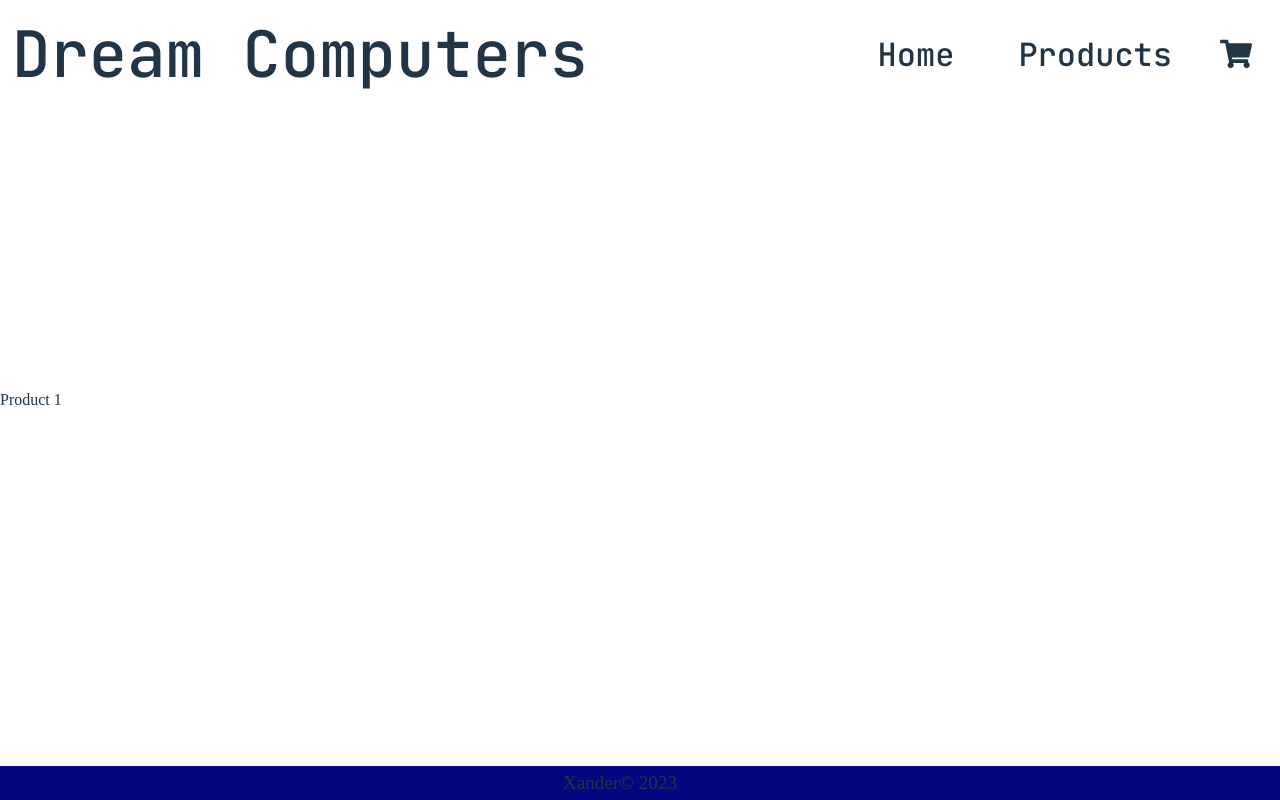
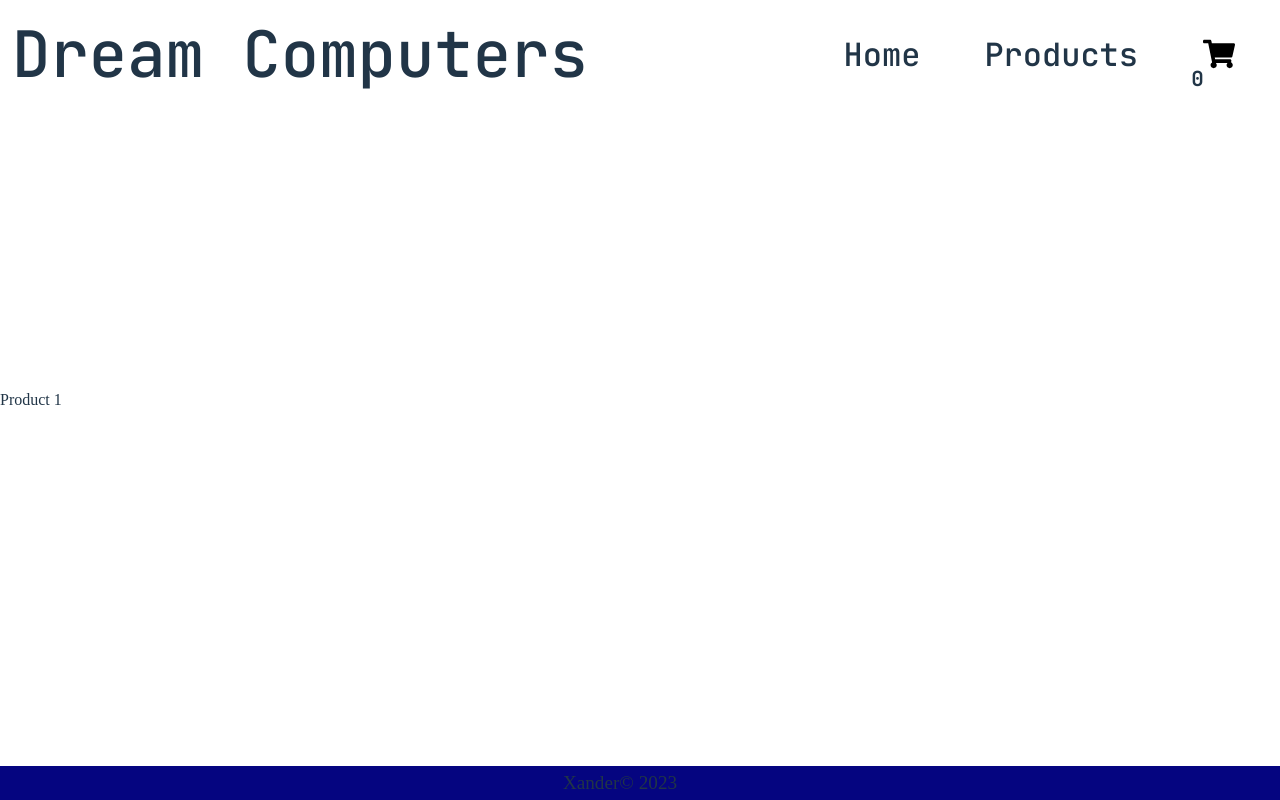
Before and after one commit to xandernesta/odin-shopping-cart, a React (Vite) app: page /products in a window 1280 px wide. Built offline with nearby package versions, Linux system fonts and the light colour scheme; some icons are missing; a web font is replaced by a local one.

Commit message:
added cart icon rendering and styling, added quantity to go with it

```diff
--- a/src/App.jsx
+++ b/src/App.jsx
@@ -1,27 +1,19 @@
 import { useState } from 'react'
 import styled from 'styled-components'
-import {FancyButton} from './components/Button/Button.jsx'
-import {Footer} from './components/Footer/Footer'
-import {Link} from 'react-router-dom'
+import { FancyButton } from './components/Button/Button.jsx'
+import { Footer } from './components/Footer/Footer'
+import { Link } from 'react-router-dom'
 
 export function App () {
-  const [count, setCount] = useState(0)
-
-  const handleClick = () => {
-    setCount(prev => prev + 1)
-  }
   return (
-    <>
-      <MainWrapper>
+    <MainWrapper data-testid='appbg'>
       <h1>Dream Computers</h1>
-        <Link to="products">
-          <FancyButton onClick={handleClick}>Shop Now</FancyButton>
+      <Link to='products'>
+        <FancyButton>Shop Now</FancyButton>
       </Link>
     </MainWrapper>
-    </>
   )
 }
-
 
 const MainWrapper = styled.div`
   position: absolute;
--- a/src/components/Button/Button.jsx
+++ b/src/components/Button/Button.jsx
@@ -1,4 +1,3 @@
-import { StyledButton, FancyButton } from "./Button.styles.js"
+import { StyledButton, FancyButton } from './Button.styles.js'
 
-
-export {StyledButton, FancyButton}
+export { StyledButton, FancyButton }
--- a/src/components/Button/Button.styles.js
+++ b/src/components/Button/Button.styles.js
@@ -2,33 +2,41 @@ import styled from 'styled-components'
 
 //initially had the styled-components imported into the Button.jsx but moved into its only styles.js sheet for better organization and customization
 export const StyledButton = styled.button`
-  border-radius: 16px;
+  border-radius: 50px;
   border: 1px solid transparent;
-  padding: 0.6em 1.2em;
-  margin: .6em;
-  font-size: 1em;
-  font-weight: 500;
+  padding: 0.8rem 0.8rem;
+  margin: 0.2rem;
+  font-size: 2rem;
+  font-weight: bold;
   font-family: 'Roboto';
-  color: ${(props) => props.variant === 'outline' ? 'rgba(0,0,0)':'rgb(255, 255, 255)'};
+  color: ${({variant}) =>
+    variant === 'round' ? 'rgba(0,0,0)' : 'rgb(230, 223, 223)'};
   //instead of a static color for background-color and color now using props to conditionally set it based on a variant used
-  background-color: ${(props) => props.variant === 'outline' ? 'rgb(255, 255, 255)': 'rgba(69,23,23)'};
-  text-align: center;
-  display: inline-block;
+  background-color: ${props =>
+    props.variant === 'round' ? 'rgb(255, 255, 255)' : 'rgba(69,23,23)'};
+  display: flex;
+  align-items: center;
+  justify-content: center;
   cursor: pointer;
   transition: border-color 0.25s;
-  &:hover{
-    border: ${(props)=> props.variant === 'outline' ? '2px solid rgba(5, 57, 216, 1)' :'1px solid #646cff'};
-    margin: ${(props)=> props.variant === 'outline' ? 'calc(.6em - 1px)': '.6em'};
-    } ;
+  &:hover {
+    .cartIcon {
+      fill: #3232f1;
+    }
+  }
 `
 //creating a variant button that extends the styles of the previous button that we can customize specific properties
 export const FancyButton = styled(StyledButton)`
-  background-image: linear-gradient(to right, rgb(21, 21, 219) 0%, rgb(25, 25, 69)  100%);
+  background-image: linear-gradient(
+    to right,
+    rgb(21, 21, 219) 0%,
+    rgb(25, 25, 69) 100%
+  );
   border: none;
   margin: 1px;
   font-size: 1.5rem;
-  &:hover{
-    margin:0;
+  &:hover {
+    margin: 0;
     border: 1px solid white;
-    } ;
+  }
 `
--- a/src/components/Header/Header.jsx
+++ b/src/components/Header/Header.jsx
@@ -1,14 +1,13 @@
 import styled from 'styled-components'
 import { Link } from 'react-router-dom'
-import {NavBar} from '../NavBar/NavBar'
+import { NavBar } from '../NavBar/NavBar'
 
-export function Header(){
+export function Header () {
   return (
     <HeaderStyle>
-      <Link to="/">Dream Computers</Link>
+      <StyledLink to='/'>Dream Computers</StyledLink>
       <NavBar />
     </HeaderStyle>
-
   )
 }
 
@@ -22,17 +21,15 @@ const HeaderStyle = styled.header`
   font-weight: 600;
   text-align: left;
   width: 100vw;
-  padding: .75rem;
+  padding: 0.75rem;
   position: absolute;
   top: 0;
   left: 0;
   background: linear-gradient(90deg, var(--light-blue) 0%, var(--yellow) 100%);
   border-color: 1px solid var(--dark-font-color);
-  ${Link}{
-      font-family: 'Montserrat';
+`
+const StyledLink = styled(Link)`
+  &:hover {
+    color: var(--dark-font-color);
   }
-  ${Link}:hover{
-      color: var(--light-font-color);
-  }
-
 `
--- a/src/components/NavBar/NavBar.jsx
+++ b/src/components/NavBar/NavBar.jsx
@@ -1,21 +1,30 @@
-import {NavWrapper, NavLinkStyle} from './NavBar.styles.js'
+import {
+  NavWrapper,
+  NavLinkStyle,
+  ButtonContainer,
+  Quantity
+} from './NavBar.styles.js'
 import { FaShoppingCart } from 'react-icons/fa'
+import { StyledButton } from '../Button/Button'
+import { IconContext } from 'react-icons'
 
 export const NavBar = () => {
-
-    return(
-        <NavWrapper>
-            <NavBarLink path='/' name='Home'></NavBarLink>
-            <NavBarLink path='/products' name='Products'></NavBarLink>
+  return (
+    <NavWrapper>
+      <NavBarLink path='/' name='Home'></NavBarLink>
+      <NavBarLink path='/products' name='Products'></NavBarLink>
+      <ButtonContainer>
+        <StyledButton variant={'round'}>
+          <IconContext.Provider value={{ className: 'cartIcon' }}>
             <FaShoppingCart />
-        </NavWrapper>
-    )
+          </IconContext.Provider>
+        </StyledButton>
+        <Quantity>0</Quantity>
+      </ButtonContainer>
+    </NavWrapper>
+  )
 }
 
 const NavBarLink = ({ path, name }) => {
-
-    return (
-        <NavLinkStyle to={path}>{name}</NavLinkStyle>
-    )
-
+  return <NavLinkStyle to={path}>{name}</NavLinkStyle>
 }
--- a/src/components/NavBar/NavBar.styles.js
+++ b/src/components/NavBar/NavBar.styles.js
@@ -1,5 +1,5 @@
 import styled from 'styled-components'
-import {Link} from 'react-router-dom'
+import { Link } from 'react-router-dom'
 
 export const NavWrapper = styled.nav`
   display: flex;
@@ -21,5 +21,34 @@ export const NavLinkStyle = styled(Link)`
 
   &:hover {
     transform: scale(1.1);
+    color: var(--dark-font-color);
   }
 `
+export const ButtonContainer = styled.div`
+  position: relative;
+  cursor: pointer;
+  transition: transform 0.15s ease-in-out;
+
+  &:hover {
+    transform: scale(1.1);
+  }
+
+  &:active {
+    transform: scale(1.02);
+  }
+`
+
+export const Quantity = styled.div`
+  position: absolute;
+  top: 2.6rem;
+  right: 2.4rem;
+  display: flex;
+  align-items: center;
+  justify-content: center;
+  width: 2rem;
+  height: 2rem;
+  border-radius: 50px;
+  background-color: var(--purple);
+  font-size: 1.3rem;
+  font-weight: bold;
+`
--- a/src/theme/GlobalStyle.js
+++ b/src/theme/GlobalStyle.js
@@ -32,9 +32,6 @@ export const GlobalStyle = styled.createGlobalStyle`
 
         font-synthesis: none;
         text-rendering: optimizeLegibility;
-        -webkit-font-smoothing: antialiased;
-        -moz-osx-font-smoothing: grayscale;
-        -webkit-text-size-adjust: 100%;
     }
     *,
     *::before,
```
Also changed, not shown: src/components/Products/Products.jsx (+4 -4 lines), src/main.jsx (+10 -10 lines), src/tests/mockData.json (added, +74 -0 lines), 2 other files (tests, documents, lock files or other folders). Lines whose indentation alone changed are shown as unchanged.
